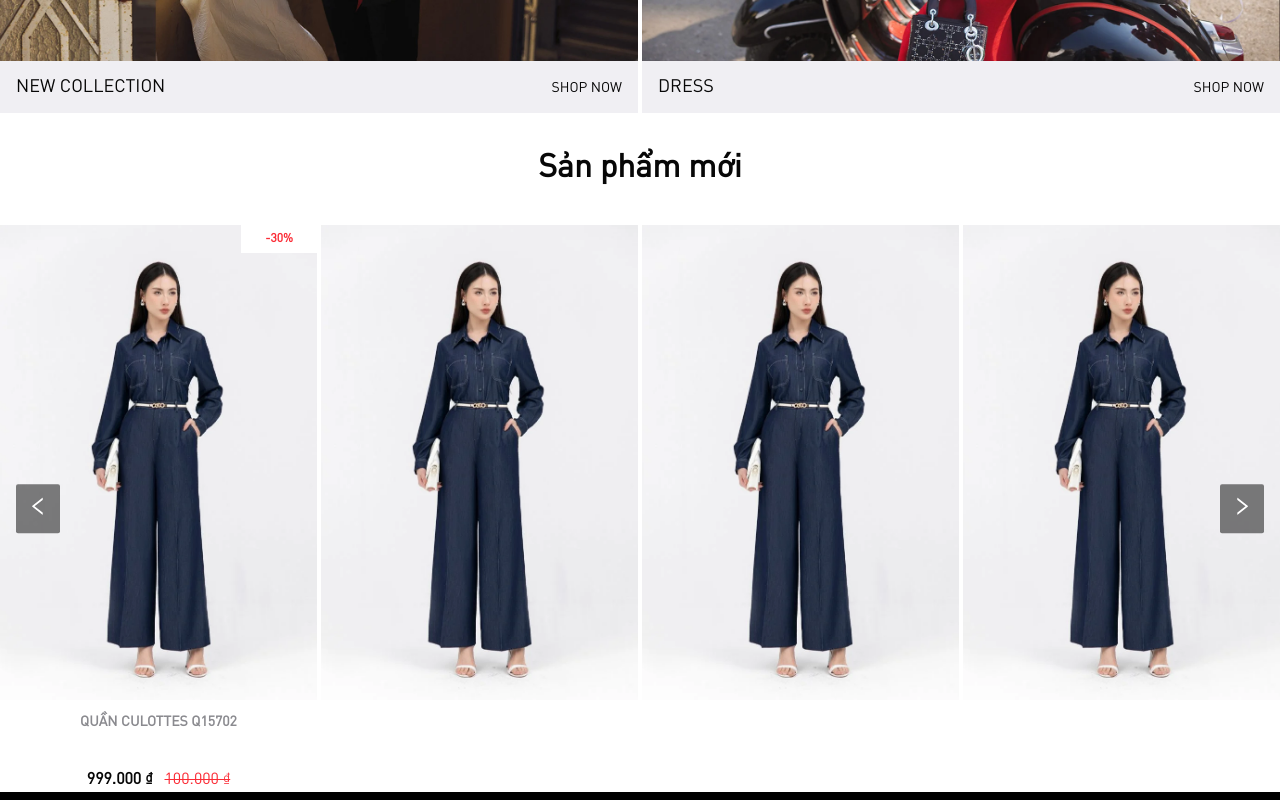
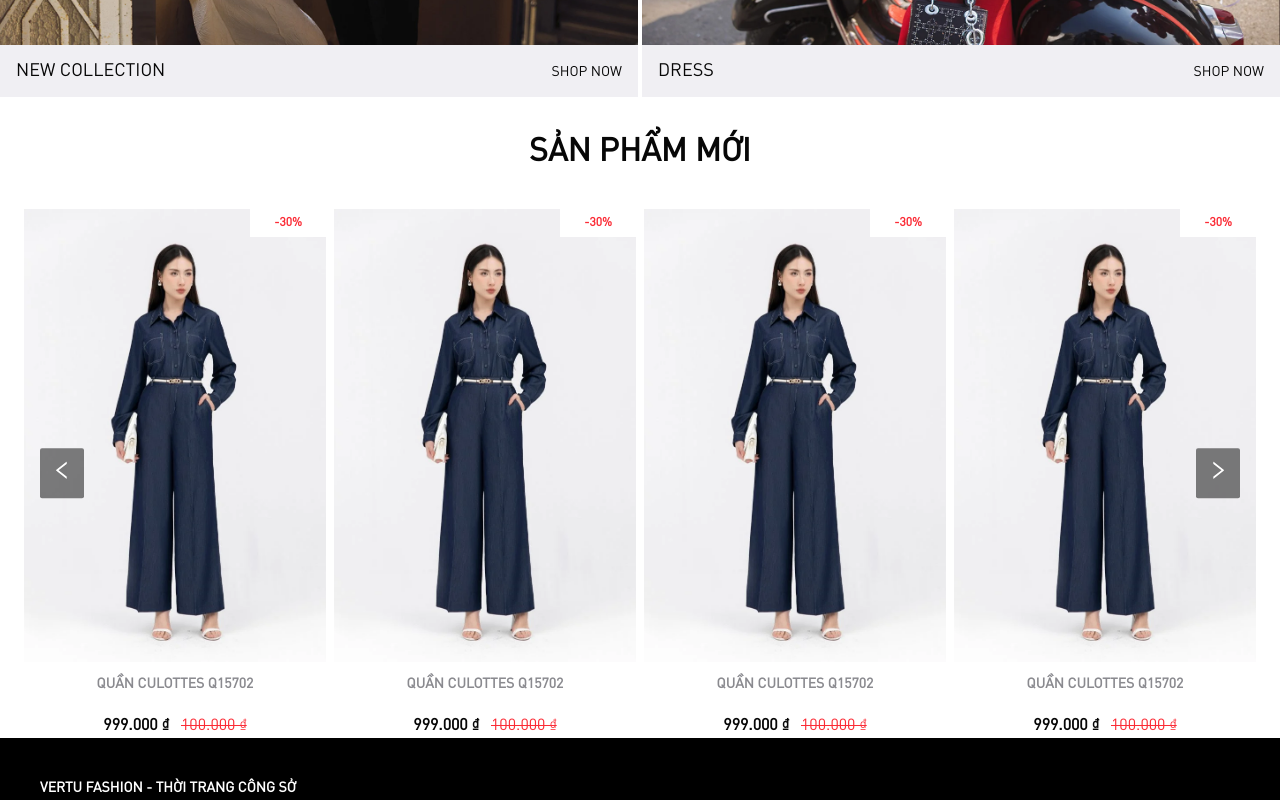
Before and after one commit to tuananh31j/verta-fe, a React (Vite) app: page / in a window 1280 px wide. Shown: the part 1000-1800 px from the top of the page. Built offline with nearby package versions, Linux system fonts and the light colour scheme; no server answers.

Commit message:
chore: merge homepage UI

```diff
--- /dev/null
+++ b/src/components/ProductCard/ProductCard.tsx
@@ -0,0 +1,39 @@
+import { Link } from 'react-router-dom';
+import imageTest from '~/assets/productTest.webp';
+import { formatCurrency } from '~/utils/formatCurrrency';
+
+export default function ProductCard() {
+    return (
+        <div className='group overflow-hidden select-none'>
+            <div className='relative'>
+                <div>
+                    <img src={imageTest} alt='product' className='w-full' />
+                </div>
+
+                <div className='text-red absolute top-0 right-0 bg-white px-6 py-1.5 text-xs font-semibold text-red-500'>
+                    <span>-30%</span>
+                </div>
+                <Link
+                    to='/'
+                    className='absolute top-0 bottom-0 left-0 flex w-full -translate-x-full bg-black/50 opacity-0 duration-300 group-hover:translate-x-0 group-hover:opacity-100'
+                >
+                    <span className='hover:text-primary absolute top-[50%] right-[10%] left-[10%] block border border-white px-4 py-1.5 text-center font-bold text-white uppercase hover:bg-white'>
+                        Xem thêm
+                    </span>
+                </Link>
+            </div>
+            <Link
+                to='/'
+                className='text-secondary hover:text-primary mt-3 mb-5 block text-center text-sm font-bold duration-300'
+            >
+                QUẦN CULOTTES Q15702
+            </Link>
+            <div className='flex items-center justify-center gap-3'>
+                <span className='text-primary block text-center text-base font-bold'>{formatCurrency(999000)}</span>
+                <span className='block text-center text-base font-light text-red-500 line-through'>
+                    {formatCurrency(100000)}
+                </span>
+            </div>
+        </div>
+    );
+}
--- a/src/components/ProductWrapper/ProductWrapper.tsx
+++ b/src/components/ProductWrapper/ProductWrapper.tsx
@@ -1,13 +1,11 @@
 import { useCallback, useRef } from 'react';
-import { Link } from 'react-router-dom';
 import 'swiper/css';
 import 'swiper/css/navigation';
 import { A11y, Navigation } from 'swiper/modules';
 import { Swiper, SwiperRef, SwiperSlide } from 'swiper/react';
-import imageTest from '~/assets/productTest.webp';
 import NavigatonSlider from '~/components/elements/NavigationSlider';
 import '~/styles/customSwiper.css';
-import { formatCurrency } from '~/utils/formatCurrrency';
+import ProductCard from '../ProductCard/ProductCard';
 
 type Props<T> = {
     title: string;
@@ -34,121 +32,29 @@ const ProductWrapper = <T extends {}>({ title, data }: Props<T>) => {
                 <Swiper
                     ref={swiperRef}
                     modules={[Navigation, A11y]}
-                    spaceBetween={4}
+                    spaceBetween={8}
                     slidesPerView={4}
                     loop
                     navigation={false}
                     keyboard={{ enabled: true, onlyInViewport: false }}
                 >
                     <SwiperSlide>
-                        <div className='group overflow-hidden select-none'>
-                            <div className='relative'>
-                                <div>
-                                    <img src={imageTest} alt='product' className='w-full' />
-                                </div>
-
-                                <div className='text-red absolute top-0 right-0 bg-white px-6 py-1.5 text-xs font-semibold text-red-500'>
-                                    <span>-30%</span>
-                                </div>
-                                <Link
-                                    to='/'
-                                    className='absolute top-0 bottom-0 left-0 flex w-full -translate-x-full bg-black/50 duration-300 group-hover:translate-x-0'
-                                >
-                                    <span className='hover:text-primary absolute top-[50%] right-[10%] left-[10%] block border border-white px-4 py-1.5 text-center font-bold text-white uppercase hover:bg-white'>
-                                        Xem thêm
-                                    </span>
-                                </Link>
-                            </div>
-                            <Link
-                                to='/'
-                                className='text-secondary hover:text-primary mt-3 mb-9 block text-center text-sm font-bold duration-300'
-                            >
-                                QUẦN CULOTTES Q15702
-                            </Link>
-                            <div className='flex items-center justify-center gap-3'>
-                                <span className='text-primary block text-center text-base font-bold'>
-                                    {formatCurrency(999000)}
-                                </span>
-                                <span className='text-primary block text-center text-base font-light text-red-500 line-through'>
-                                    {formatCurrency(100000)}
-                                </span>
-                            </div>
-                        </div>
+                        <ProductCard />
                     </SwiperSlide>
                     <SwiperSlide>
-                        <div className='group relative overflow-hidden'>
-                            <div>
-                                <img src={imageTest} alt='product' className='w-full' />
-                            </div>
-                            <Link
-                                to='/'
-                                className='absolute top-0 bottom-0 left-0 flex w-full -translate-x-full bg-black/50 duration-300 group-hover:translate-x-0'
-                            >
-                                <span className='hover:text-primary absolute top-[50%] right-[10%] left-[10%] block border border-white px-4 py-1.5 text-center font-bold text-white uppercase hover:bg-white'>
-                                    Xem thêm
-                                </span>
-                            </Link>
-                        </div>
+                        <ProductCard />
                     </SwiperSlide>
                     <SwiperSlide>
-                        <div className='group relative overflow-hidden'>
-                            <div>
-                                <img src={imageTest} alt='product' className='w-full' />
-                            </div>
-                            <Link
-                                to='/'
-                                className='absolute top-0 bottom-0 left-0 flex w-full -translate-x-full bg-black/50 duration-300 group-hover:translate-x-0'
-                            >
-                                <span className='hover:text-primary absolute top-[50%] right-[10%] left-[10%] block border border-white px-4 py-1.5 text-center font-bold text-white uppercase hover:bg-white'>
-                                    Xem thêm
-                                </span>
-                            </Link>
-                        </div>
+                        <ProductCard />
                     </SwiperSlide>
                     <SwiperSlide>
-                        <div className='group relative overflow-hidden'>
-                            <div>
-                                <img src={imageTest} alt='product' className='w-full' />
-                            </div>
-                            <Link
-                                to='/'
-                                className='absolute top-0 bottom-0 left-0 flex w-full -translate-x-full bg-black/50 duration-300 group-hover:translate-x-0'
-                            >
-                                <span className='hover:text-primary absolute top-[50%] right-[10%] left-[10%] block border border-white px-4 py-1.5 text-center font-bold text-white uppercase hover:bg-white'>
-                                    Xem thêm
-                                </span>
-                            </Link>
-                        </div>
+                        <ProductCard />
                     </SwiperSlide>
                     <SwiperSlide>
-                        <div className='group relative overflow-hidden'>
-                            <div>
-                                <img src={imageTest} alt='product' className='w-full' />
-                            </div>
-                            <Link
-                                to='/'
-                                className='absolute top-0 bottom-0 left-0 flex w-full -translate-x-full bg-black/50 duration-300 group-hover:translate-x-0'
-                            >
-                                <span className='hover:text-primary absolute top-[50%] right-[10%] left-[10%] block border border-white px-4 py-1.5 text-center font-bold text-white uppercase hover:bg-white'>
-                                    Xem thêm
-                                </span>
-                            </Link>
-                        </div>
+                        <ProductCard />
                     </SwiperSlide>
                     <SwiperSlide>
-                        <div className='group relative overflow-hidden'>
-                            <div>
-                                <img src={imageTest} alt='product' className='w-full' />
-                            </div>
-                            <Link
-                                to='/'
-                                className='absolute top-0 bottom-0 left-0 flex w-full -translate-x-full bg-black/50 duration-300 group-hover:translate-x-0'
-                            >
-                                <span className='hover:text-primary absolute top-[50%] right-[10%] left-[10%] block border border-white px-4 py-1.5 text-center font-bold text-white uppercase hover:bg-white'>
-                                    Xem thêm
-                                </span>
-                            </Link>
-                        </div>
+                        <ProductCard />
                     </SwiperSlide>
                 </Swiper>
                 <NavigatonSlider prev handleAction={prevSlide} />
--- a/src/layouts/client/MainLayout.tsx
+++ b/src/layouts/client/MainLayout.tsx
@@ -19,7 +19,7 @@ export default function MainLayout() {
         <>
             <HeaderTop />
             <Header />
-            <main className={`${isSticky ? 'mt-[3%]' : 'mt-4'} min-h-[60vh] duration-300`}>
+            <main className={`${isSticky ? 'mt-[3%]' : ''} min-h-[60vh] duration-300`}>
                 <Outlet />
             </main>
             <Footer />
--- a/src/pages/Home/Home.tsx
+++ b/src/pages/Home/Home.tsx
@@ -26,7 +26,9 @@ export default function HomePage() {
                     </div>
                 </div>
             </div>
-            <ProductWrapper title='Sản phẩm mới' />
+            <div className='mx-6 max-w-7xl xl:mx-auto'>
+                <ProductWrapper title='SẢN PHẨM MỚI' />
+            </div>
         </>
     );
 }
```
